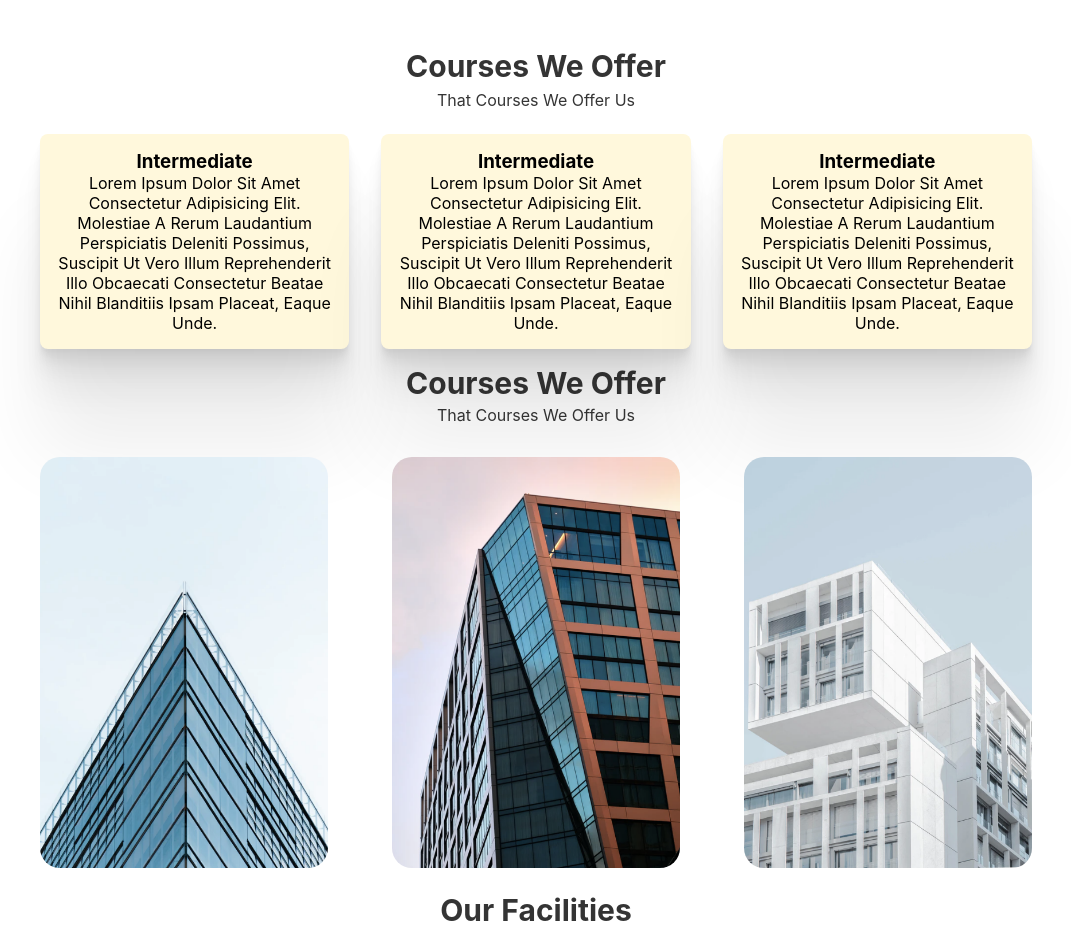
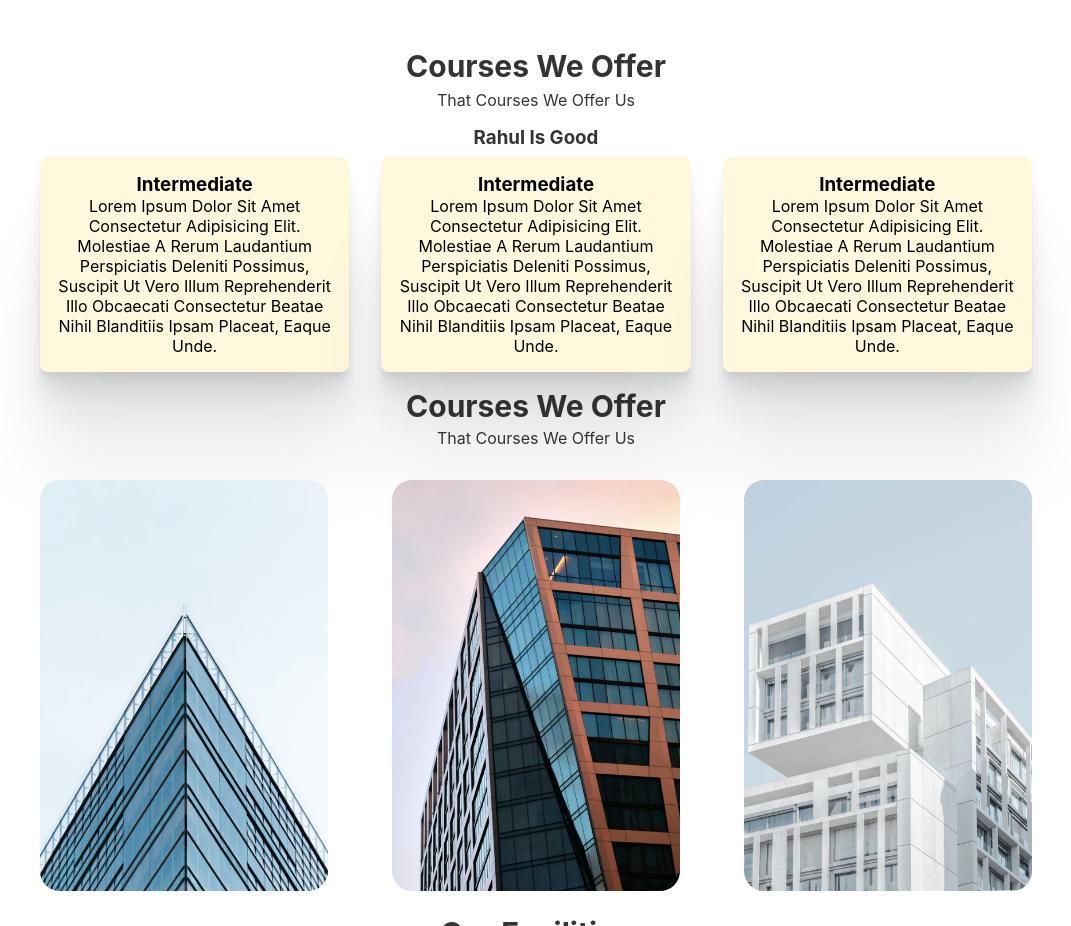
Before and after one commit to dhirajtcodes/School-Courses, a plain HTML site: page index.html in a window 1280 px wide. Shown: the part 800-1726 px from the top of the page, without its empty margins (104-1175 px from the left). Drawn offline with Linux system fonts and the light colour scheme.

Commit message:
second commit

```diff
--- a/index.html
+++ b/index.html
@@ -57,6 +57,7 @@
         <div class="courses">
             <h2>Courses we offer</h2>
             <p>That courses we offer us</p>
+            <h3>Rahul is good</h3>
         </div>
         <div class="blog1">
             <div class="blog2 new-blog-cls">
```
